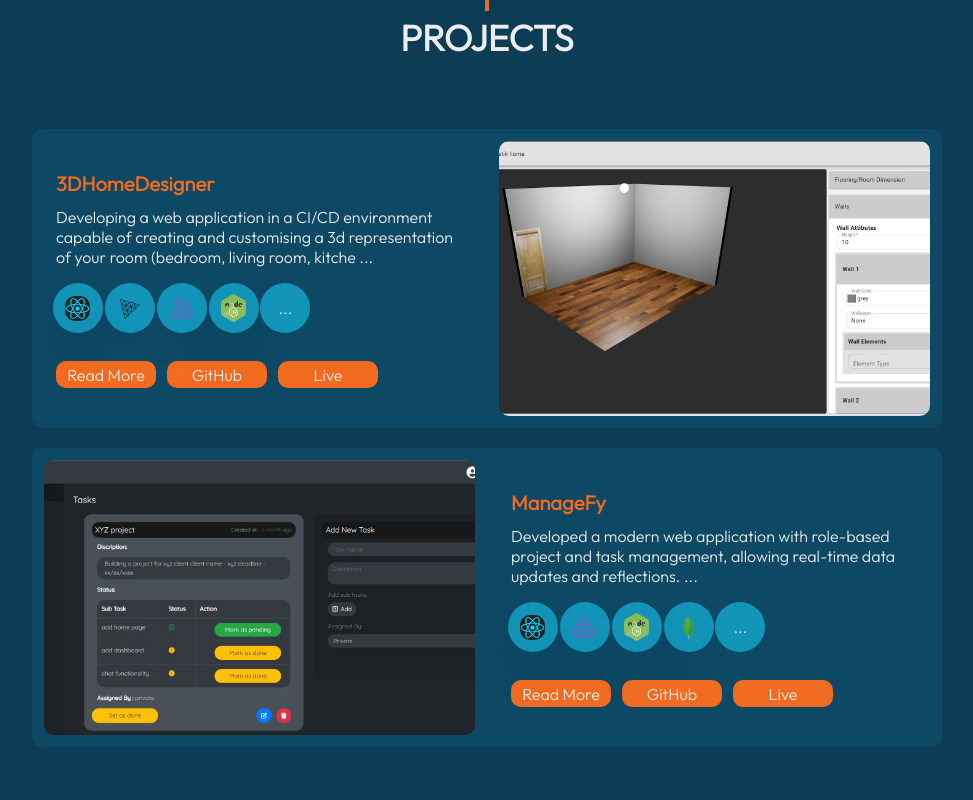
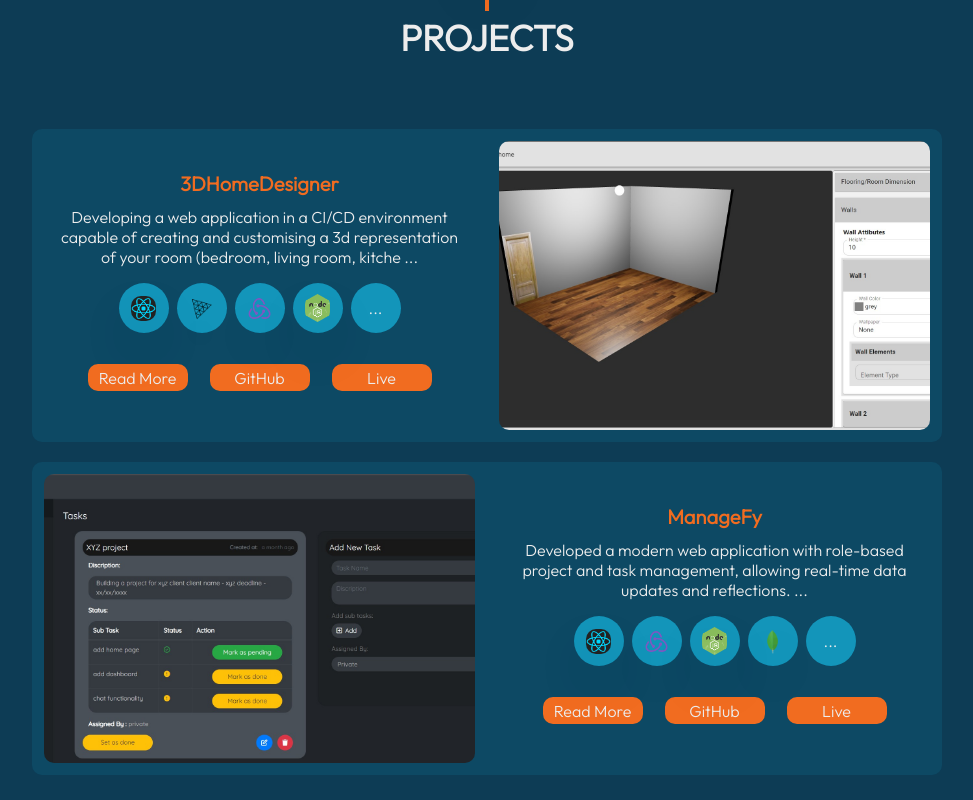
Before and after one commit to pratiknikale/pratik-portfolio, a Next.js app: page / in a window 1280 px wide. Shown: the part 2740-3540 px from the top of the page, without its empty margins (153-1126 px from the left). Built offline with nearby package versions, Linux system fonts and the light colour scheme.

Commit message:
corrected project detail scetion layout

```diff
--- a/app/component/Projects.js
+++ b/app/component/Projects.js
@@ -28,10 +28,10 @@ export default function Projects() {
                                 ?
                                 <>
                                     <div className={`grid sm:grid-cols-2 grid-cols-1 bg-[#1395BA]/[15%] rounded-[10px] ${i === 0 ? "mt-0" : "mt-5"}`}>
-                                        <div className="sm:px-6 px-4 flex flex-col justify-center sm:py-10 pb-10 sm:order-first order-last">
+                                        <div className="sm:px-6 px-4 flex flex-col justify-center items-center sm:py-10 pb-10 sm:order-first order-last">
                                             <h2 className="text-[#F16C20] font-bold text-[20px]">{project.name}</h2>
-                                            <p className="leading-[20px] py-2">{project.discriptionPoints[0].substring(0, 150) + " ..."}</p>
-                                            <div className="grid xl:grid-cols-8 md:grid-cols-5 grid-cols-4 gap-2 py-2">
+                                            <p className="leading-[20px] text-center py-2">{project.discriptionPoints[0].substring(0, 150) + " ..."}</p>
+                                            <div className="grid grid-cols-5 gap-2 py-2">
                                                 {project.technologies.slice(0, 4).map((tech, i) => {
                                                     return <>
                                                         <div className="flex mb-3 flex-col justify-center items-center hover:scale-105 transition ease-in-out delay-40 duration-150">
@@ -42,11 +42,10 @@ export default function Projects() {
                                                                         src={`/logo-images/${tech.logo}`}
                                                                         width={25}
                                                                         height={25}
-                                                                        alt="Hero Image"
+                                                                        alt="skills logo"
                                                                     />
                                                                 </span>
                                                             </div>
-                                                            {/* <p className="my-1 text-center px-[3px] text-[#F16C20]">React</p> */}
                                                         </div>
                                                     </>
                                                 })}
@@ -58,15 +57,15 @@ export default function Projects() {
                                                     </div>
                                                 </div>
                                             </div>
-                                            <div className="Project_actionButtons flex flex-wrap">
+                                            <div className="Project_actionButtons flex flex-wrap justify-center items-center">
                                                 <Link href={`/projects/${project.name}`}>
-                                                    <button className="bg-[#F16C20] border-solid border-2 border-[#F16C20] hover:bg-[#EDEDED] hover:text-[#F16C20] w-[100px] h-[27px] rounded-[10px] mr-[11px] mt-[8px] transition ease-in-out delay-40 duration-150">Read More</button>
+                                                    <button className="bg-[#F16C20] border-solid border-2 border-[#F16C20] hover:bg-[#EDEDED] hover:text-[#F16C20] w-[100px] h-[27px] rounded-[10px] m-[11px] transition ease-in-out delay-40 duration-150">Read More</button>
                                                 </Link>
                                                 <Link href={`${project.githubLink}`} target="blank">
-                                                    <button className="bg-[#F16C20] border-solid border-2 border-[#F16C20] hover:bg-[#EDEDED] hover:text-[#F16C20] w-[100px] h-[27px] rounded-[10px] mr-[11px] mt-[8px] transition ease-in-out delay-40 duration-150">GitHub</button>
+                                                    <button className="bg-[#F16C20] border-solid border-2 border-[#F16C20] hover:bg-[#EDEDED] hover:text-[#F16C20] w-[100px] h-[27px] rounded-[10px] m-[11px] transition ease-in-out delay-40 duration-150">GitHub</button>
                                                 </Link>
                                                 <Link href={`${project.liveLink}`} target="blank">
-                                                    <button className="bg-[#F16C20] border-solid border-2 border-[#F16C20] hover:bg-[#EDEDED] hover:text-[#F16C20] w-[100px] h-[27px] rounded-[10px] mr-[11px] mt-[8px] transition ease-in-out delay-40 duration-150">Live</button>
+                                                    <button className="bg-[#F16C20] border-solid border-2 border-[#F16C20] hover:bg-[#EDEDED] hover:text-[#F16C20] w-[100px] h-[27px] rounded-[10px] m-[11px] transition ease-in-out delay-40 duration-150">Live</button>
                                                 </Link>
                                             </div>
                                         </div>
@@ -107,10 +106,10 @@ export default function Projects() {
                                                 </Link>
                                             </div>
                                         </div>
-                                        <div className="sm:px-6 px-4 flex flex-col justify-center sm:py-10 pb-10">
+                                        <div className="sm:px-6 px-4 flex flex-col justify-center items-center sm:py-10 pb-10">
                                             <h2 className="text-[#F16C20] font-bold text-[20px]">{project.name}</h2>
-                                            <p className="leading-[20px] py-2">{project.discriptionPoints[0].substring(0, 180) + " ..."}</p>
-                                            <div className="grid xl:grid-cols-8 md:grid-cols-5 grid-cols-4 gap-2 py-2">
+                                            <p className="leading-[20px]  text-center py-2">{project.discriptionPoints[0].substring(0, 150) + " ..."}</p>
+                                            <div className="grid grid-cols-5 gap-2 py-2">
                                                 {project.technologies.slice(0, 4).map((tech, i) => {
                                                     return <>
                                                         <div className="flex mb-3 flex-col justify-center items-center hover:scale-105 transition ease-in-out delay-40 duration-150">
@@ -125,7 +124,6 @@ export default function Projects() {
                                                                     />
                                                                 </span>
                                                             </div>
-                                                            {/* <p className="my-1 text-center px-[3px] text-[#F16C20]">React</p> */}
                                                         </div>
                                                     </>
                                                 })}
@@ -137,15 +135,15 @@ export default function Projects() {
                                                     </div>
                                                 </div>
                                             </div>
-                                            <div className="Project_actionButtons flex flex-wrap">
+                                            <div className="Project_actionButtons flex flex-wrap justify-center items-center">
                                                 <Link href={`/projects/${project.name}`}>
-                                                    <button className="bg-[#F16C20] border-solid border-2 border-[#F16C20] hover:bg-[#EDEDED] hover:text-[#F16C20] w-[100px] h-[27px] rounded-[10px] mr-[11px] mt-[8px] transition ease-in-out delay-40 duration-200">Read More</button>
+                                                    <button className="bg-[#F16C20] border-solid border-2 border-[#F16C20] hover:bg-[#EDEDED] hover:text-[#F16C20] w-[100px] h-[27px] rounded-[10px] m-[11px] transition ease-in-out delay-40 duration-150">Read More</button>
                                                 </Link>
                                                 <Link href={`${project.githubLink}`} target="blank">
-                                                    <button className="bg-[#F16C20] border-solid border-2 border-[#F16C20] hover:bg-[#EDEDED] hover:text-[#F16C20] w-[100px] h-[27px] rounded-[10px] mr-[11px] mt-[8px] transition ease-in-out delay-40 duration-200">GitHub</button>
+                                                    <button className="bg-[#F16C20] border-solid border-2 border-[#F16C20] hover:bg-[#EDEDED] hover:text-[#F16C20] w-[100px] h-[27px] rounded-[10px] m-[11px] transition ease-in-out delay-40 duration-150">GitHub</button>
                                                 </Link>
                                                 <Link href={`${project.liveLink}`} target="blank">
-                                                    <button className="bg-[#F16C20] border-solid border-2 border-[#F16C20] hover:bg-[#EDEDED] hover:text-[#F16C20] w-[100px] h-[27px] rounded-[10px] mr-[11px] mt-[8px] transition ease-in-out delay-40 duration-200">Live</button>
+                                                    <button className="bg-[#F16C20] border-solid border-2 border-[#F16C20] hover:bg-[#EDEDED] hover:text-[#F16C20] w-[100px] h-[27px] rounded-[10px] m-[11px] transition ease-in-out delay-40 duration-150">Live</button>
                                                 </Link>
                                             </div>
                                         </div>
--- a/app/data/projects.js
+++ b/app/data/projects.js
@@ -6,6 +6,8 @@ const projects = [
             "Developing a web application in a CI/CD environment capable of creating and customising a 3d representation of your room (bedroom, living room, kitchen).",
             "The application will help customize the users room in all the ways possible like room dimension, color, wallpaper, window, door, adding objects in room like bed, table, chair, table lamp and also position the object as user wish."
         ],
+        demoCredentials_Email: "prnikale@gmail.com",
+        demoCredentials_Pass: "123",
         technologies: [
             { name: "React.js", logo: "react_logo.png" },
             { name: "Three.js", logo: "three_logo.png" },
@@ -29,6 +31,8 @@ const projects = [
             "Provides real-time chats between users.",
             "It undergoes proper user authentication using jwt token."
         ],
+        demoCredentials_Email: "manager@demo.com",
+        demoCredentials_Pass: "123456789",
         technologies: [
             { name: "React.js", logo: "react_logo.png" },
             { name: "Redux", logo: "redux_logo.png" },
```
Also changed, not shown: app/projects/[slug]/page.js (+13 -3 lines).
